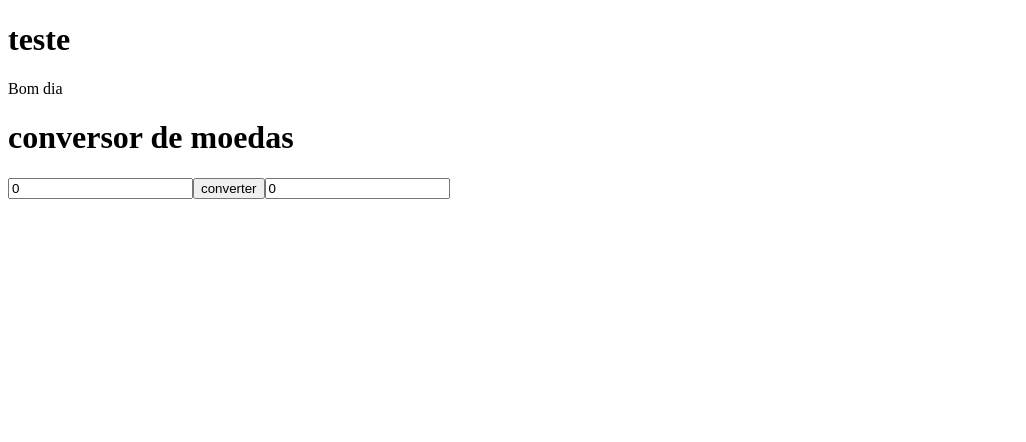
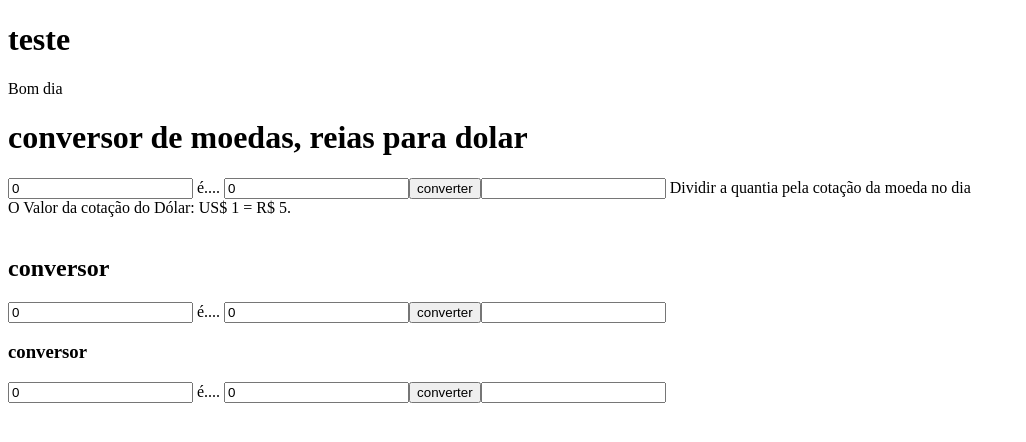
Before and after one commit to ilusao/prova-angular, an Angular app: page / in a window 1280 px wide. Shown: the top 442 px of the page, without its empty margins (0-1026 px from the left). Built offline with nearby package versions, Linux system fonts and the light colour scheme.

Commit message:
provinha versao 2

```diff
--- a/src/app/provaangular/provaangular.component.html
+++ b/src/app/provaangular/provaangular.component.html
@@ -1,8 +1,28 @@
 <p>Bom dia &#128512;</p>
 <form>
-  <h1>conversor de moedas</h1>
+  <h1>conversor de moedas, reias para dolar</h1>
   <input type="number" name="reais"  [(ngModel)]="reais">
+   é....
+  <input type="number" name="dolar" [(ngModel)]="dolar">
   <button (click)="converte">converter</button>
+  <input>
+  Dividir a quantia pela cotação da moeda no dia <br>
+  O Valor da cotação do Dólar: US$ 1 = R$ 5. <br>
+
+  <br>
+  <h2>conversor</h2>
+  <input type="number" name="reais"  [(ngModel)]="reais">
+   é....
   <input type="number" name="dolar" [(ngModel)]="dolar">
+  <button (click)="converte">converter</button>
+  <input>
+  <br>
+  <h3>conversor</h3>
+  <input type="number" name="reais"  [(ngModel)]="reais">
+   é....
+  <input type="number" name="dolar" [(ngModel)]="dolar">
+  <button (click)="converte">converter</button>
+  <input>
+  <br>
 
 </form>
--- a/src/app/provaangular/provaangular.component.ts
+++ b/src/app/provaangular/provaangular.component.ts
@@ -9,6 +9,8 @@ export class ProvaangularComponent {
   reais : number = 0;
   dolar : number = 0;
   converte : number = 0;
+  converte2 : number = 0;
+  converte3 : number = 0;
 
   converter(){
      this.converte
```
